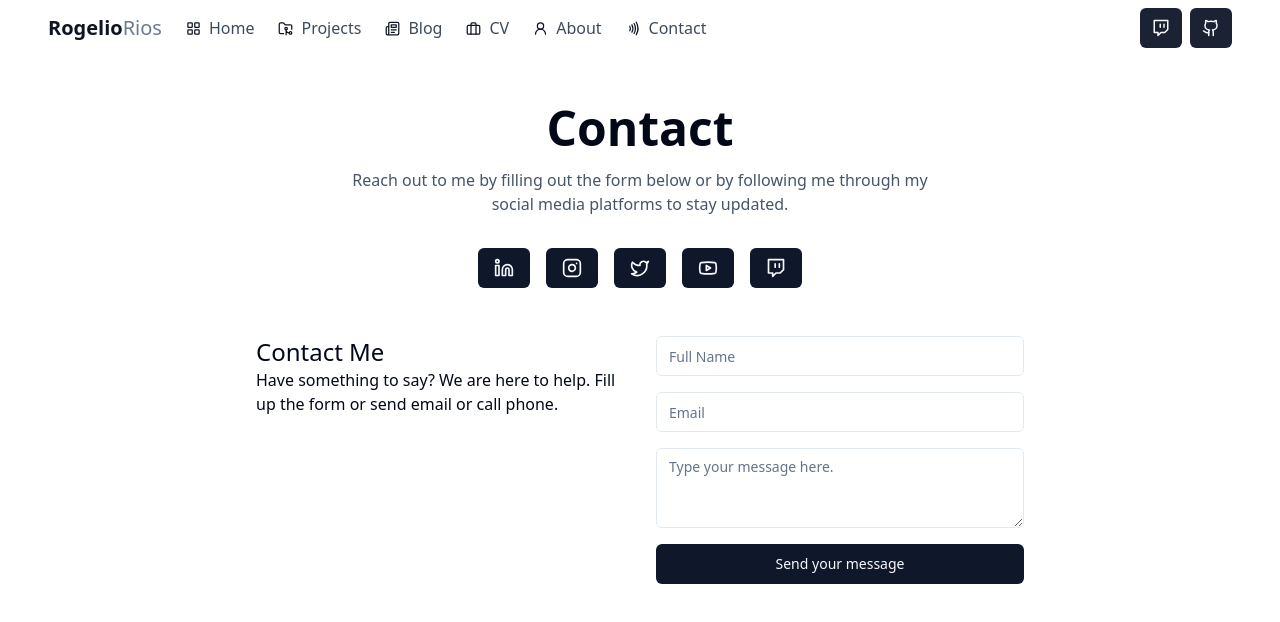
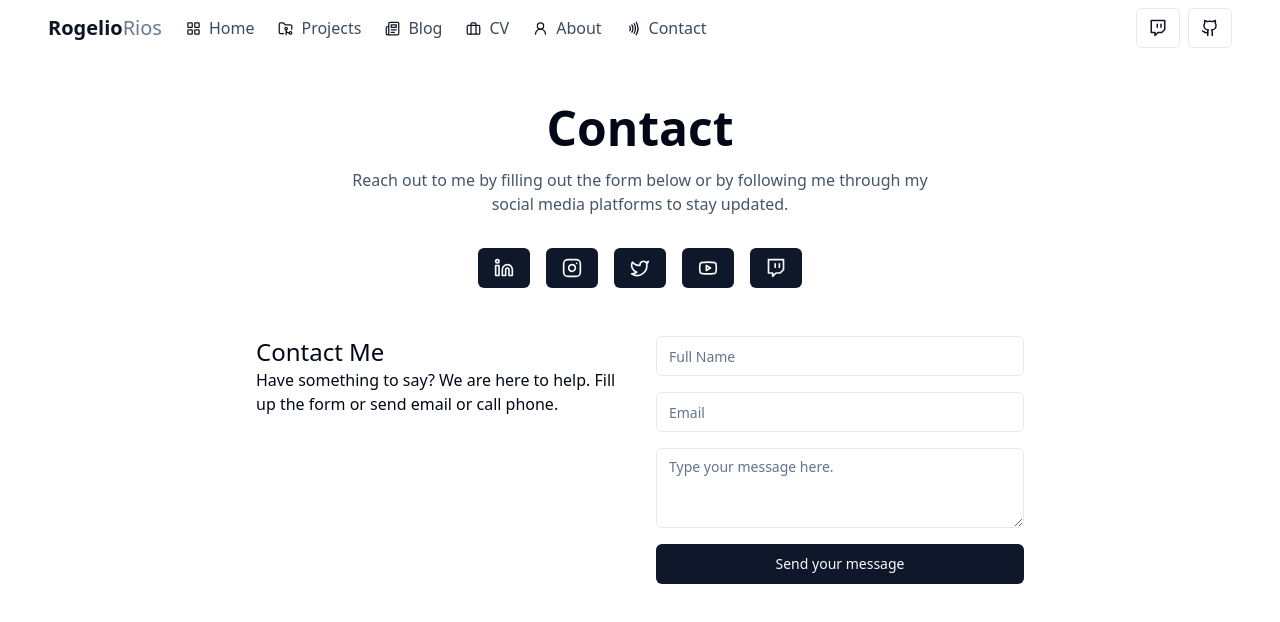
Before and after one commit to rrios4/rriosoriginals-site, a Next.js app: page /contact in a window 1280 px wide. Shown: the top 622 px of the page. Built offline with nearby package versions, Linux system fonts and the light colour scheme.

Commit message:
Added links to contact page

```diff
--- a/app/contact/contact-page.tsx
+++ b/app/contact/contact-page.tsx
@@ -4,6 +4,7 @@ import React from "react"
 import { Button } from "components/ui/button"
 import { Input } from "components/ui/input"
 import { Textarea } from "components/ui/textarea"
+import { openInNewTab } from "lib/utils"
 
 
 export default function ContactPage() {
@@ -19,19 +20,19 @@ export default function ContactPage() {
       <div className="flex flex-col gap-12">
         <div className="mt-8 flex w-full justify-center gap-4">
           <Button>
-            <LinkedinIcon size={20} className="mx-auto px-0" />
+            <LinkedinIcon size={20} className="mx-auto px-0" onClick={() => openInNewTab("https://www.linkedin.com/in/rrios4/")}/>
           </Button>
           <Button>
-            <InstagramIcon size={20} className="mx-auto px-0" />
+            <InstagramIcon size={20} className="mx-auto px-0" onClick={() => openInNewTab("https://www.instagram.com/rriosoriginals/")}/>
           </Button>
           <Button>
-            <TwitterIcon size={20} className="mx-auto px-0" />
+            <TwitterIcon size={20} className="mx-auto px-0" onClick={() => openInNewTab("https://twitter.com/rriosoriginals")}/>
           </Button>
           <Button>
-            <YoutubeIcon size={20} className="mx-auto px-0" />
+            <YoutubeIcon size={20} className="mx-auto px-0" onClick={() => openInNewTab("https://www.youtube.com/channel/UCPH-go5rxP-47s-XzPmAgHw")}/>
           </Button>
           <Button>
-            <TwitchIcon size={20} className="mx-auto px-0" />
+            <TwitchIcon size={20} className="mx-auto px-0" onClick={() => openInNewTab("https://www.twitch.tv/roriginals")}/>
           </Button>
         </div>
         <div className="flex w-full max-w-screen-md justify-center gap-8 mx-auto">
--- a/components/layout/navbar.tsx
+++ b/components/layout/navbar.tsx
@@ -7,13 +7,14 @@ import {
   NewspaperIcon,
   NfcIcon,
   TwitchIcon,
-  User2Icon
+  User2Icon,
 } from "lucide-react"
 // import Image from "next/image"
 import Link from "next/link"
 import React from "react"
 // import { Avatar, AvatarFallback, AvatarImage } from "components/ui/avatar"
 import { Button } from "components/ui/button"
+import { openInNewTab } from "lib/utils"
 
 const linkItems = [
   {
@@ -50,7 +51,7 @@ const linkItems = [
 
 export default function Navbar() {
   return (
-    <div className="sticky top-0 w-full px-4 py-2 opacity-95 backdrop-blur-xl">
+    <div className="sticky top-0 w-full bg-white px-4 py-2 opacity-95 backdrop-blur-xl dark:bg-slate-900">
       <div className="container flex justify-between">
         <div className="flex gap-4">
           <p className="my-auto text-xl font-bold">
@@ -60,7 +61,7 @@ export default function Navbar() {
             {linkItems.map((item, index) => (
               <React.Fragment key={index}>
                 <Link href={item.path}>
-                  <div className="flex gap-2 hover:bg-slate-100 px-2 py-1 rounded-md">
+                  <div className="flex gap-2 rounded-md px-2 py-1 hover:bg-slate-100">
                     {item.icon}
                     <p className="my-auto text-slate-700">{item.title}</p>
                   </div>
@@ -72,9 +73,9 @@ export default function Navbar() {
         <div className="flex gap-2">
           <div className="my-auto rounded-full">
             <Button
-              variant={"default"}
+              variant={"outline"}
               className="px-3"
-              onClick={() => window.open("https://www.twitch.tv/roriginals", "_blank", "noreferrer")}
+              onClick={() => openInNewTab("https://www.twitch.tv/roriginals")}
             >
               {/* <GithubIcon size={20} /> */}
               {/* <TwitterIcon size={20}/> */}
@@ -82,11 +83,7 @@ export default function Navbar() {
             </Button>
           </div>
           <div className="my-auto rounded-full">
-            <Button
-              variant={"default"}
-              className="px-3"
-              onClick={() => window.open("https://github.com/rrios4", "_blank", "noreferrer")}
-            >
+            <Button variant={"outline"} className="px-3" onClick={() => openInNewTab("https://github.com/rrios4")}>
               <GithubIcon size={18} />
             </Button>
           </div>
--- a/lib/utils.ts
+++ b/lib/utils.ts
@@ -4,3 +4,7 @@ import { twMerge } from "tailwind-merge"
 export function cn(...inputs: ClassValue[]) {
   return twMerge(clsx(inputs))
 }
+
+export function openInNewTab(url:string){
+  window.open(url, "_blank", "noreferrer")
+}
```
